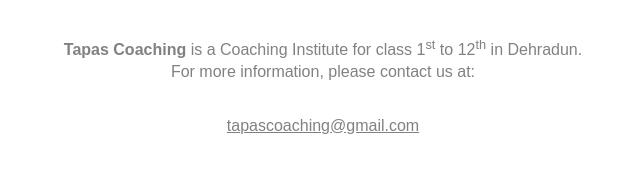
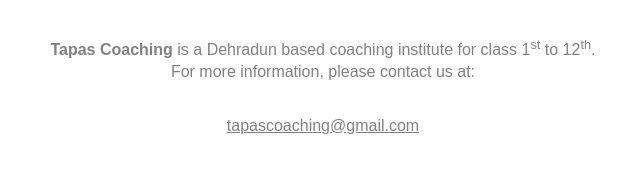
Before and after one commit to tapascoaching/tapascoaching.github.io, a plain HTML site: page index.html in a window 1280 px wide. Shown: the part 359-532 px from the top of the page, without its empty margins (317-957 px from the left). Drawn offline with Linux system fonts and the light colour scheme.

Commit message:
updated context

```diff
--- a/index.html
+++ b/index.html
@@ -16,7 +16,7 @@
     <div class="logo">
       <img src="logo.png" alt="Tapas Coaching" width="200" />
       <p class="text">
-        <strong>Tapas Coaching</strong> is a Coaching Institute for class 1<sup>st</sup> to 12<sup>th</sup> in Dehradun.
+        <strong>Tapas Coaching</strong> is a Dehradun based coaching institute for class 1<sup>st</sup> to 12<sup>th</sup>.
         <br/>
         For more information, please contact us at:
       </p>
```
